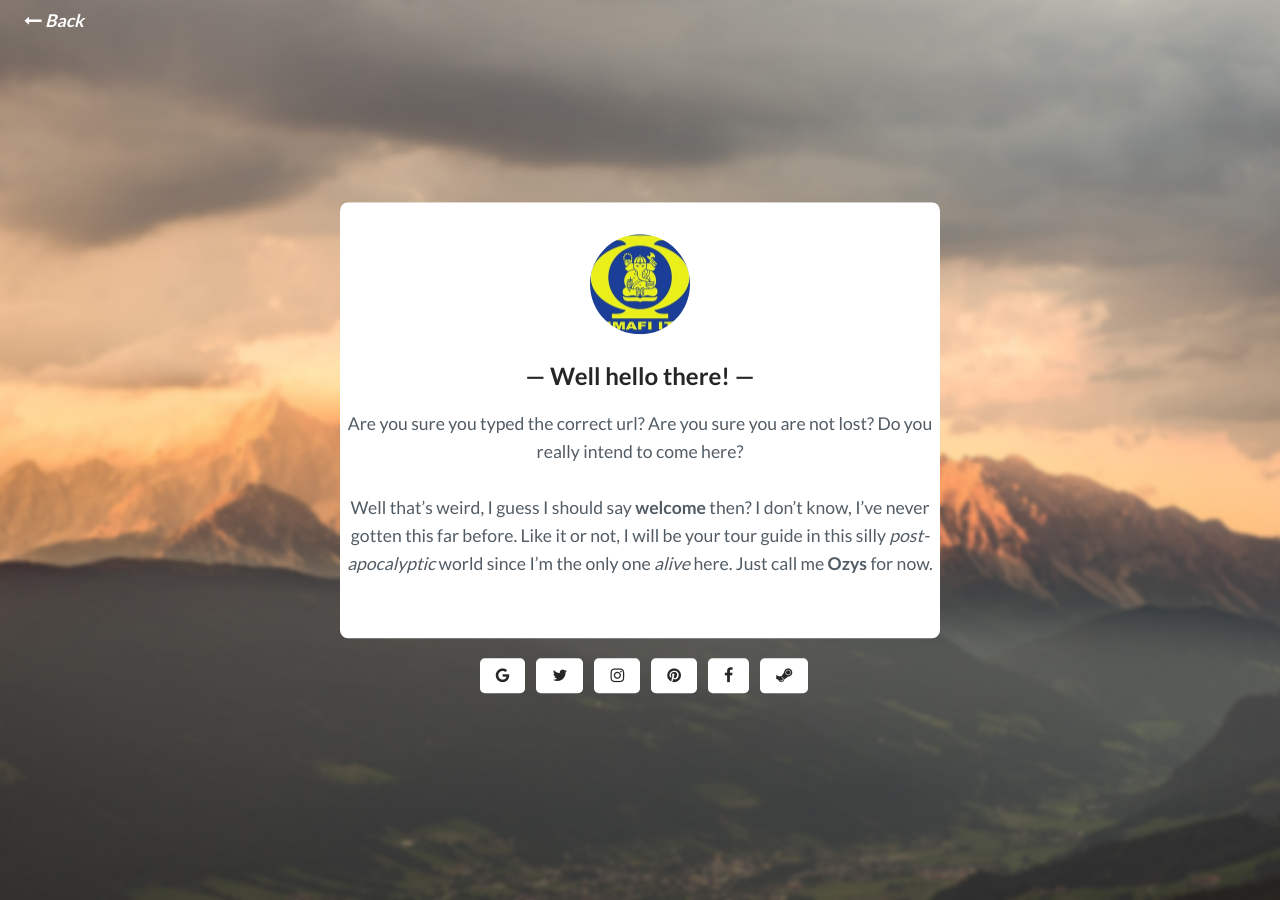
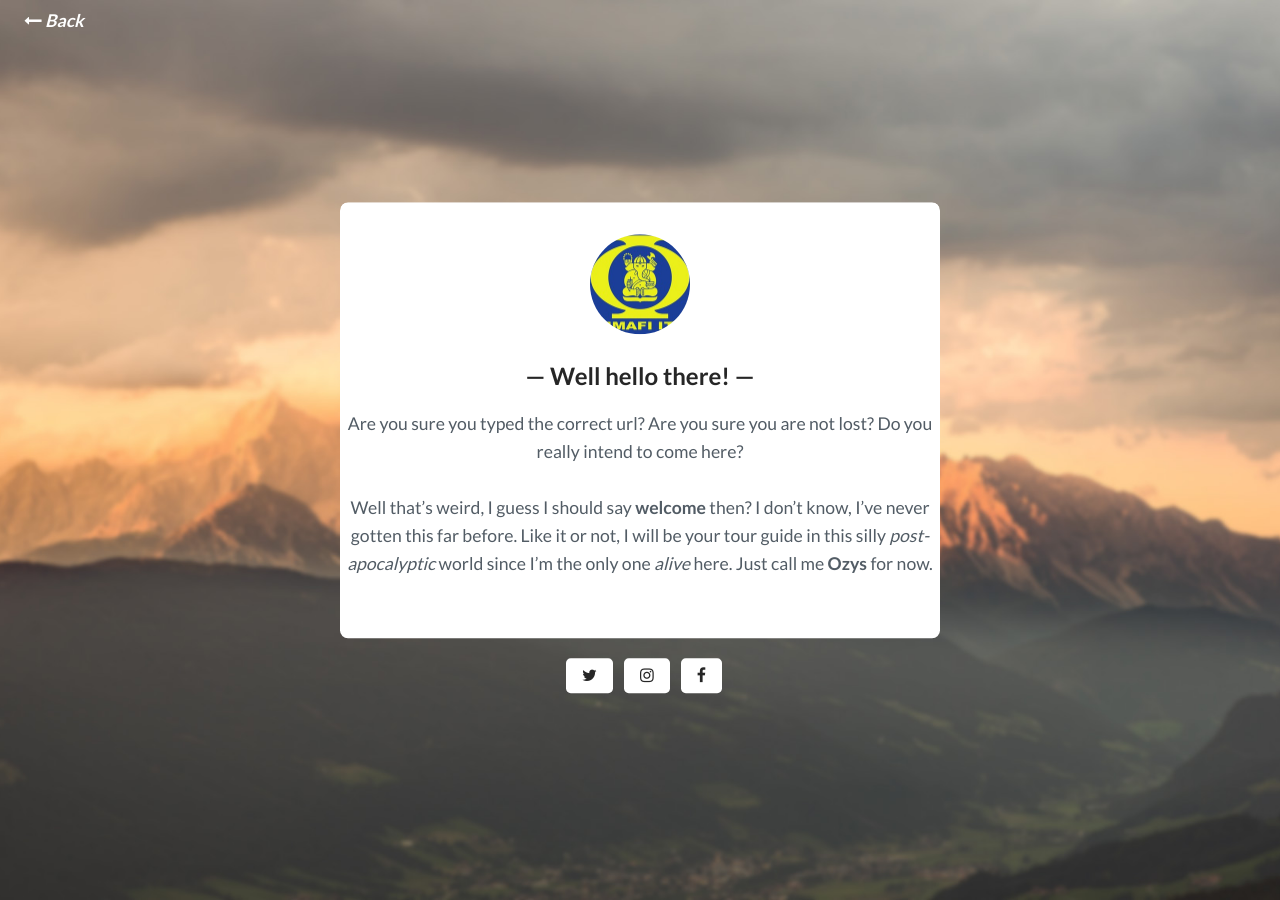
Before and after one commit to ozysx/ozysx.github.io, a Jekyll site: the page built from _pages/about.html, in a window 1280 px wide. Built offline with Jekyll 4.4.1, drawn with Linux system fonts in a browser that asks for light colours.

Commit message:
Update social_footer.html

```diff
--- a/_includes/social_footer.html
+++ b/_includes/social_footer.html
@@ -1,10 +1,6 @@
 
 <ul class="social_footer">
-  {% if site.google_url %}
-  <li><a href="{{ site.google_url }}" target="_blank"><i class="fa fa-google" aria-hidden="true"></i></a></li>
-  {% else %}
-  <li><a href="#" target="_blank"><i class="fa fa-google" aria-hidden="true"></i></a></li>
-  {% endif %}
+
   {% if site.twitter_url %}
   <li><a href="{{ site.twitter_url }}" target="_blank"><i class="fa fa-twitter" aria-hidden="true"></i></a></li>
   {% else %}
@@ -15,19 +11,9 @@
   {% else %}
   <li><a href="#" target="_blank"><i class="fa fa-instagram" aria-hidden="true"></i></a></li>
   {% endif %}
-  {% if site.pinterest_url %}
-  <li><a href="{{ site.pinterest_url }}" target="_blank"><i class="fa fa-pinterest" aria-hidden="true"></i></a></li>
-  {% else %}
-  <li><a href="#" target="_blank"><i class="fa fa-pinterest" aria-hidden="true"></i></a></li>
-  {% endif %}
   {% if site.facebook_url %}
   <li><a href="{{ site.facebook_url }}" target="_blank"><i class="fa fa-facebook" aria-hidden="true"></i></a></li>
   {% else %}
   <li><a href="#" target="_blank"><i class="fa fa-facebook" aria-hidden="true"></i></a></li>
   {% endif %}
-   {% if site.steam_url %}
-  <li><a href="{{ site.steam_url }}" target="_blank"><i class="fa fa-steam" aria-hidden="true"></i></a></li>
-  {% else %}
-  <li><a href="#" target="_blank"><i class="fa fa-steam" aria-hidden="true"></i></a></li>
-  {% endif %}
 </ul>
```
